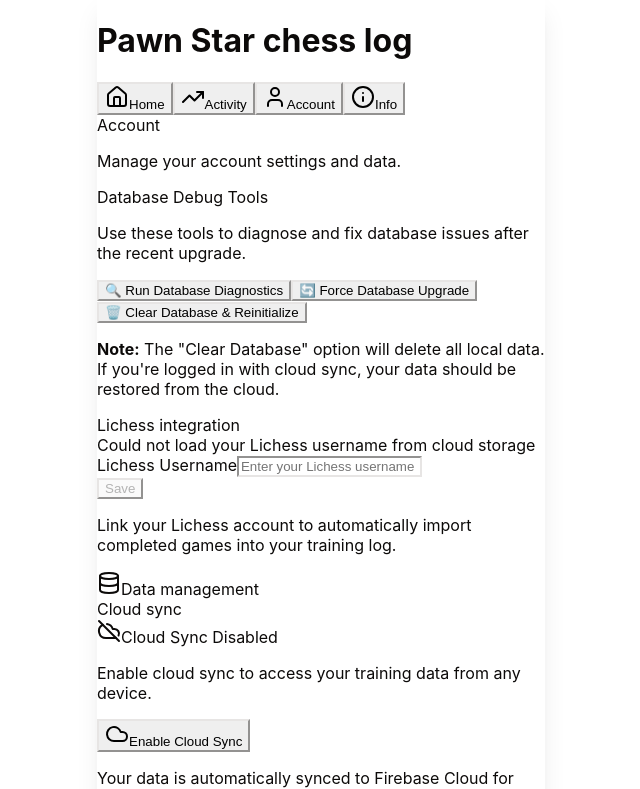
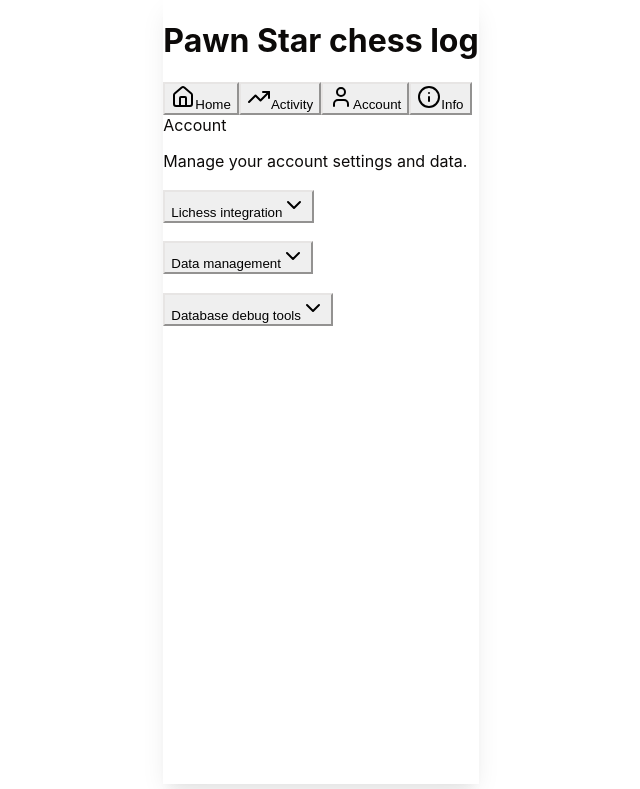
Before and after one commit to drillvoice/chess-app, a React (Vite) app in the folder client/: page /account in a window 1280 px wide. Shown: the top 789 px of the page, without its empty margins (319-959 px from the left). Built offline with nearby package versions, Linux system fonts and the light colour scheme.

Commit message:
Tweaks to account section
use accordions and shift debugging to bottom.

```diff
--- a/client/src/components/data-management.tsx
+++ b/client/src/components/data-management.tsx
@@ -10,7 +10,7 @@ import { useQueryClient } from '@tanstack/react-query';
 import FirebaseAuth from './firebase-auth';
 // Dynamic import for firebase to maintain code splitting
 
-export default function DataManagement() {
+function DataManagementContent() {
   const [importing, setImporting] = useState(false);
   const [progress, setProgress] = useState<{ processed: number; total: number } | null>(null);
   const { toast } = useToast();
@@ -106,14 +106,7 @@ export default function DataManagement() {
   };
 
   return (
-    <Card>
-      <CardHeader>
-        <CardTitle className="flex items-center space-x-2">
-          <Database className="h-5 w-5" />
-          <span>Data management</span>
-        </CardTitle>
-      </CardHeader>
-      <CardContent className="space-y-6">
+    <div className="space-y-6">
       {/* Firebase Cloud Sync */}
       <div>
         <Label className="mb-3 block text-sm font-medium text-gray-700">Cloud sync</Label>
@@ -182,7 +175,26 @@ export default function DataManagement() {
           backup of your training history.
         </p>
       </div>
+    </div>
+  );
+}
+
+// Original component with Card wrapper for backward compatibility
+export default function DataManagement() {
+  return (
+    <Card>
+      <CardHeader>
+        <CardTitle className="flex items-center space-x-2">
+          <Database className="h-5 w-5" />
+          <span>Data management</span>
+        </CardTitle>
+      </CardHeader>
+      <CardContent>
+        <DataManagementContent />
       </CardContent>
     </Card>
   );
 }
+
+// Export the content component for use in accordions
+export { DataManagementContent };
--- a/client/src/components/lichess-settings.tsx
+++ b/client/src/components/lichess-settings.tsx
@@ -6,7 +6,7 @@ import { Label } from '@/components/ui/label';
 import { useToast } from '@/hooks/use-toast';
 import { getUserSettings, updateUserSettings, SettingsError } from '@/lib/firebase';
 
-export default function LichessSettings() {
+function LichessSettingsContent() {
   const [username, setUsername] = useState('');
   const [originalUsername, setOriginalUsername] = useState('');
   const [isLoading, setIsLoading] = useState(false);
@@ -129,11 +129,6 @@ export default function LichessSettings() {
   const hasUnsavedChanges = username.trim() !== originalUsername;
 
   return (
-    <Card>
-      <CardHeader>
-        <CardTitle>Lichess integration</CardTitle>
-      </CardHeader>
-      <CardContent>
     <div className="space-y-4">
       {loadError && (
         <div className="rounded bg-red-50 p-2 text-sm text-red-600">{loadError}</div>
@@ -170,7 +165,22 @@ export default function LichessSettings() {
         log.
       </p>
     </div>
+  );
+}
+
+// Original component with Card wrapper for backward compatibility
+export default function LichessSettings() {
+  return (
+    <Card>
+      <CardHeader>
+        <CardTitle>Lichess integration</CardTitle>
+      </CardHeader>
+      <CardContent>
+        <LichessSettingsContent />
       </CardContent>
     </Card>
   );
 }
+
+// Export the content component for use in accordions
+export { LichessSettingsContent };
--- a/client/src/pages/account.tsx
+++ b/client/src/pages/account.tsx
@@ -1,8 +1,9 @@
 import { Suspense, useState } from 'react';
-import { DataManagement } from '@/components/lazy-components';
+import { DataManagementContent } from '@/components/data-management';
 import { Card, CardHeader, CardTitle, CardContent } from '@/components/ui/card';
 import { Button } from '@/components/ui/button';
-import LichessSettings from '@/components/lichess-settings';
+import { Accordion, AccordionContent, AccordionItem, AccordionTrigger } from '@/components/ui/accordion';
+import { LichessSettingsContent } from '@/components/lichess-settings';
 import { diagnoseDatabase, logDatabaseDiagnostics, forceDatabaseUpgrade, clearDatabaseAndReinitialize } from '@/lib/debug-utils';
 
 export default function Account() {
@@ -81,12 +82,27 @@ ${diagnostics.errors.map(error => `  - ${error}`).join('\n')}
         </CardContent>
       </Card>
 
-      {/* Debug Section */}
-      <Card>
-        <CardHeader>
-          <CardTitle>Database Debug Tools</CardTitle>
-        </CardHeader>
-        <CardContent className="space-y-3">
+      <Accordion type="single" collapsible className="w-full">
+        <AccordionItem value="lichess">
+          <AccordionTrigger>Lichess integration</AccordionTrigger>
+          <AccordionContent>
+            <LichessSettingsContent />
+          </AccordionContent>
+        </AccordionItem>
+
+        <AccordionItem value="data-management">
+          <AccordionTrigger>Data management</AccordionTrigger>
+          <AccordionContent>
+            <Suspense fallback={<div>Loading account data...</div>}>
+              <DataManagementContent />
+            </Suspense>
+          </AccordionContent>
+        </AccordionItem>
+
+        <AccordionItem value="debug-tools">
+          <AccordionTrigger>Database debug tools</AccordionTrigger>
+          <AccordionContent>
+            <div className="space-y-3">
               <p className="text-sm text-gray-600 mb-4">
                 Use these tools to diagnose and fix database issues after the recent upgrade.
               </p>
@@ -134,13 +150,10 @@ ${diagnostics.errors.map(error => `  - ${error}`).join('\n')}
                 <strong>Note:</strong> The "Clear Database" option will delete all local data.
                 If you're logged in with cloud sync, your data should be restored from the cloud.
               </p>
-        </CardContent>
-      </Card>
-
-      <LichessSettings />
-      <Suspense fallback={<div>Loading account data...</div>}>
-        <DataManagement />
-      </Suspense>
+            </div>
+          </AccordionContent>
+        </AccordionItem>
+      </Accordion>
     </div>
   );
 }
```
Also changed, not shown: 1 other file (tests, documents, lock files or other folders). Lines whose indentation alone changed are shown as unchanged.
